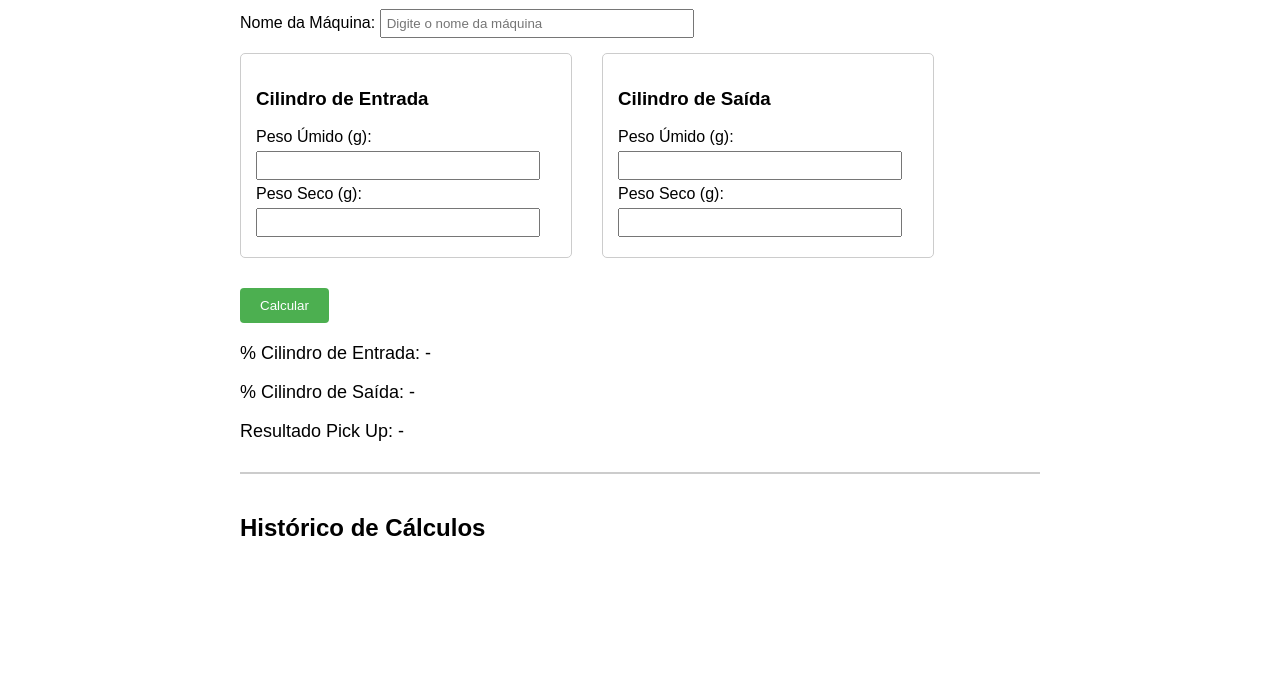
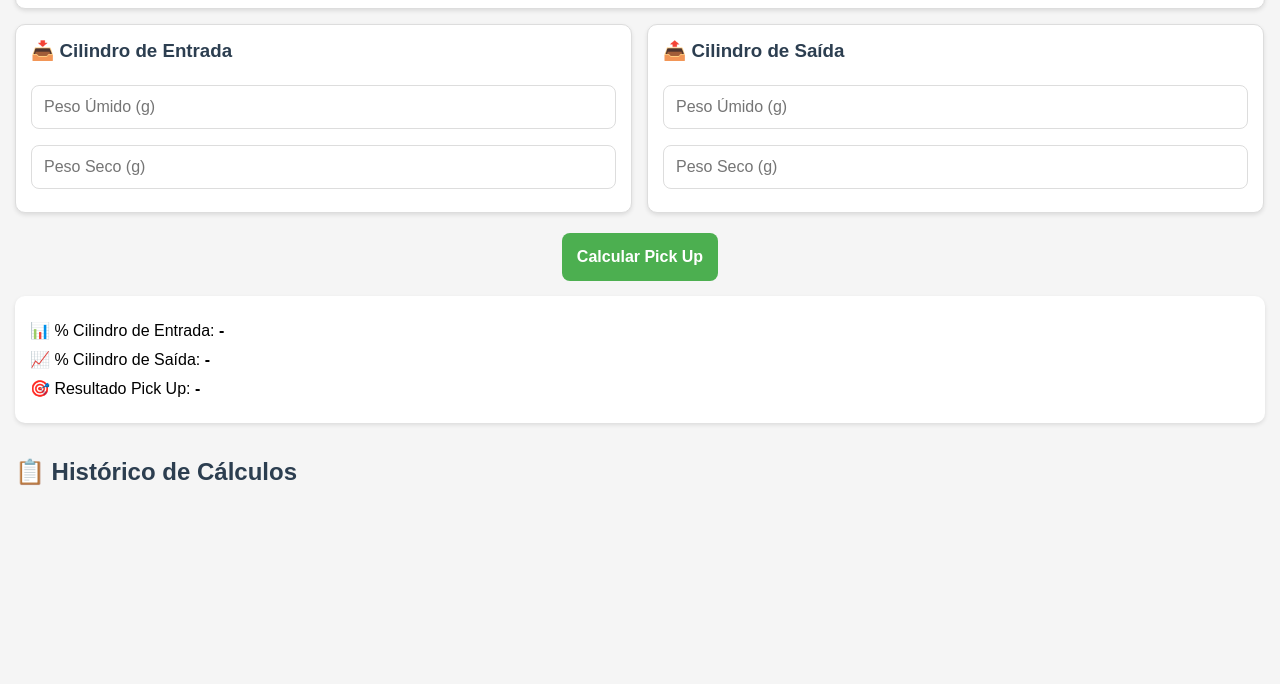
Before and after one commit to jorgewbjj/hanier, a plain HTML site: page index.html in a window 1280 px wide. Shown: the part 116-800 px from the top of the page. Drawn offline with Linux system fonts and the light colour scheme.

Commit message:
Update index.html

```diff
--- a/index.html
+++ b/index.html
@@ -2,68 +2,133 @@
 <html lang="pt-br">
 <head>
     <meta charset="UTF-8">
-    <meta name="viewport" content="width=device-width, initial-scale=1.0">
+    <meta name="viewport" content="width=device-width, initial-scale=1.0, maximum-scale=1.0, user-scalable=no">
     <title>Cálculo de Pick Up</title>
     <style>
+        * {
+            box-sizing: border-box;
+        }
+
         body {
             font-family: Arial, sans-serif;
-            max-width: 800px;
-            margin: 20px auto;
-            padding: 20px;
+            margin: 0;
+            padding: 15px;
+            background-color: #f5f5f5;
         }
+
+        h1, h2, h3 {
+            color: #2c3e50;
+            margin: 0 0 15px 0;
+        }
+
         .container {
             display: flex;
-            gap: 30px;
-            margin-bottom: 30px;
+            flex-direction: column;
+            gap: 15px;
+            margin-bottom: 20px;
         }
+
         .cilindro {
-            border: 1px solid #ccc;
+            background: white;
+            border: 1px solid #ddd;
             padding: 15px;
-            border-radius: 5px;
-            width: 300px;
+            border-radius: 10px;
+            box-shadow: 0 2px 4px rgba(0,0,0,0.1);
+            width: 100%;
         }
+
         input {
-            margin: 5px 0;
-            padding: 5px;
-            width: 90%;
+            width: 100%;
+            padding: 12px;
+            margin: 8px 0;
+            border: 1px solid #ddd;
+            border-radius: 8px;
+            font-size: 16px;
         }
+
+        input:focus {
+            border-color: #4CAF50;
+            outline: none;
+            box-shadow: 0 0 3px rgba(76,175,80,0.3);
+        }
+
         button {
-            padding: 10px 20px;
+            width: 100%;
+            padding: 15px;
             background-color: #4CAF50;
             color: white;
             border: none;
-            border-radius: 4px;
+            border-radius: 8px;
             cursor: pointer;
+            font-size: 16px;
+            font-weight: bold;
+            margin: 10px 0;
+            transition: background-color 0.3s;
         }
+
         button:hover {
             background-color: #45a049;
         }
+
         .resultado {
+            background: white;
+            padding: 15px;
+            border-radius: 10px;
+            margin: 15px 0;
+            box-shadow: 0 2px 4px rgba(0,0,0,0.1);
+        }
+
+        .resultado p {
+            margin: 10px 0;
+            font-size: 16px;
+        }
+
+        .historico {
             margin-top: 20px;
-            font-size: 18px;
+            padding-top: 15px;
         }
-        .historico {
-            margin-top: 30px;
-            border-top: 2px solid #ccc;
-            padding-top: 20px;
+
+        .historico-item {
+            background: white;
+            border: 1px solid #ddd;
+            padding: 15px;
+            margin: 10px 0;
+            border-radius: 8px;
+            position: relative;
+            box-shadow: 0 2px 4px rgba(0,0,0,0.1);
         }
-        .historico-item {
-            border: 1px solid #ddd;
-            padding: 10px;
-            margin: 10px 0;
-            border-radius: 4px;
-            background-color: #f9f9f9;
-        }
+
         .delete-btn {
             background-color: #ff4444;
-            margin-left: 10px;
+            padding: 8px 15px;
+            font-size: 14px;
+            margin-top: 10px;
         }
+
         .delete-btn:hover {
             background-color: #cc0000;
         }
+
         #nomeMaquina {
+            width: 100%;
             margin-bottom: 15px;
-            width: 300px;
+        }
+
+        @media (min-width: 600px) {
+            .container {
+                flex-direction: row;
+            }
+
+            .cilindro {
+                width: calc(50% - 8px);
+            }
+
+            button {
+                width: auto;
+                max-width: 300px;
+                display: block;
+                margin: 15px auto;
+            }
         }
     </style>
 </head>
@@ -71,40 +136,33 @@
     <h1>Cálculo de Pick Up</h1>
 
     <div>
-        <label>Nome da Máquina:</label>
-        <input type="text" id="nomeMaquina" placeholder="Digite o nome da máquina">
+        <input type="text" id="nomeMaquina" placeholder="Nome da Máquina" class="cilindro">
     </div>
 
     <div class="container">
         <div class="cilindro">
-            <h3>Cilindro de Entrada</h3>
-            <label>Peso Úmido (g):</label>
-            <input type="number" id="entradaUmido" step="0.01" required>
-
-            <label>Peso Seco (g):</label>
-            <input type="number" id="entradaSeco" step="0.01" required>
+            <h3>📥 Cilindro de Entrada</h3>
+            <input type="number" id="entradaUmido" step="0.01" placeholder="Peso Úmido (g)" required>
+            <input type="number" id="entradaSeco" step="0.01" placeholder="Peso Seco (g)" required>
         </div>
 
         <div class="cilindro">
-            <h3>Cilindro de Saída</h3>
-            <label>Peso Úmido (g):</label>
-            <input type="number" id="saidaUmido" step="0.01" required>
-
-            <label>Peso Seco (g):</label>
-            <input type="number" id="saidaSeco" step="0.01" required>
+            <h3>📤 Cilindro de Saída</h3>
+            <input type="number" id="saidaUmido" step="0.01" placeholder="Peso Úmido (g)" required>
+            <input type="number" id="saidaSeco" step="0.01" placeholder="Peso Seco (g)" required>
         </div>
     </div>
 
-    <button onclick="calcularPickUp()">Calcular</button>
+    <button onclick="calcularPickUp()">Calcular Pick Up</button>
 
     <div class="resultado">
-        <p>% Cilindro de Entrada: <span id="percentualEntrada">-</span></p>
-        <p>% Cilindro de Saída: <span id="percentualSaida">-</span></p>
-        <p>Resultado Pick Up: <span id="resultadoPickUp">-</span></p>
+        <p>📊 % Cilindro de Entrada: <strong id="percentualEntrada">-</strong></p>
+        <p>📈 % Cilindro de Saída: <strong id="percentualSaida">-</strong></p>
+        <p>🎯 Resultado Pick Up: <strong id="resultadoPickUp">-</strong></p>
     </div>
 
     <div class="historico">
-        <h2>Histórico de Cálculos</h2>
+        <h2>📋 Histórico de Cálculos</h2>
         <div id="listaHistorico"></div>
     </div>
 
@@ -113,11 +171,17 @@
 
         function calcularPickUp() {
             // Obter valores dos inputs
-            const nomeMaquina = document.getElementById('nomeMaquina').value;
+            const nomeMaquina = document.getElementById('nomeMaquina').value || "Sem nome";
             const entradaUmido = parseFloat(document.getElementById('entradaUmido').value);
             const entradaSeco = parseFloat(document.getElementById('entradaSeco').value);
             const saidaUmido = parseFloat(document.getElementById('saidaUmido').value);
             const saidaSeco = parseFloat(document.getElementById('saidaSeco').value);
+
+            // Validar valores
+            if ([entradaUmido, entradaSeco, saidaUmido, saidaSeco].some(isNaN)) {
+                alert("Por favor, preencha todos os campos numéricos!");
+                return;
+            }
 
             // Calcular percentuais
             const percentualEntrada = ((entradaUmido - entradaSeco) / entradaSeco) * 100;
@@ -156,21 +220,30 @@
             const lista = document.getElementById('listaHistorico');
             lista.innerHTML = historico.map((item, index) => `
                 <div class="historico-item">
-                    <strong>${item.maquina}</strong> - ${item.data}
-                    <button class="delete-btn" onclick="deletarRegistro(${index})">Excluir</button>
-                    <div style="margin-top: 5px;">
-                        Entrada: ${item.entrada.umido}g / ${item.entrada.seco}g |
-                        Saída: ${item.saida.umido}g / ${item.saida.seco}g |
-                        Resultado: ${item.resultados.pickUp.toFixed(2)}%
+                    <div style="display: flex; justify-content: space-between; align-items: center;">
+                        <div>
+                            <strong>${item.maquina}</strong><br>
+                            <small>${item.data}</small>
+                        </div>
+                        <button class="delete-btn" onclick="deletarRegistro(${index})">🗑️ Excluir</button>
+                    </div>
+                    <div style="margin-top: 10px; color: #666;">
+                        <div>Entrada: ${item.entrada.umido}g / ${item.entrada.seco}g</div>
+                        <div>Saída: ${item.saida.umido}g / ${item.saida.seco}g</div>
+                        <div style="color: #2c3e50; margin-top: 5px; font-weight: bold;">
+                            Resultado: ${item.resultados.pickUp.toFixed(2)}%
+                        </div>
                     </div>
                 </div>
             `).join('');
         }
 
         function deletarRegistro(index) {
-            historico.splice(index, 1);
-            localStorage.setItem('pickupHistory', JSON.stringify(historico));
-            exibirHistorico();
+            if (confirm('Tem certeza que deseja excluir este registro?')) {
+                historico.splice(index, 1);
+                localStorage.setItem('pickupHistory', JSON.stringify(historico));
+                exibirHistorico();
+            }
         }
 
         // Carregar histórico ao iniciar
```
